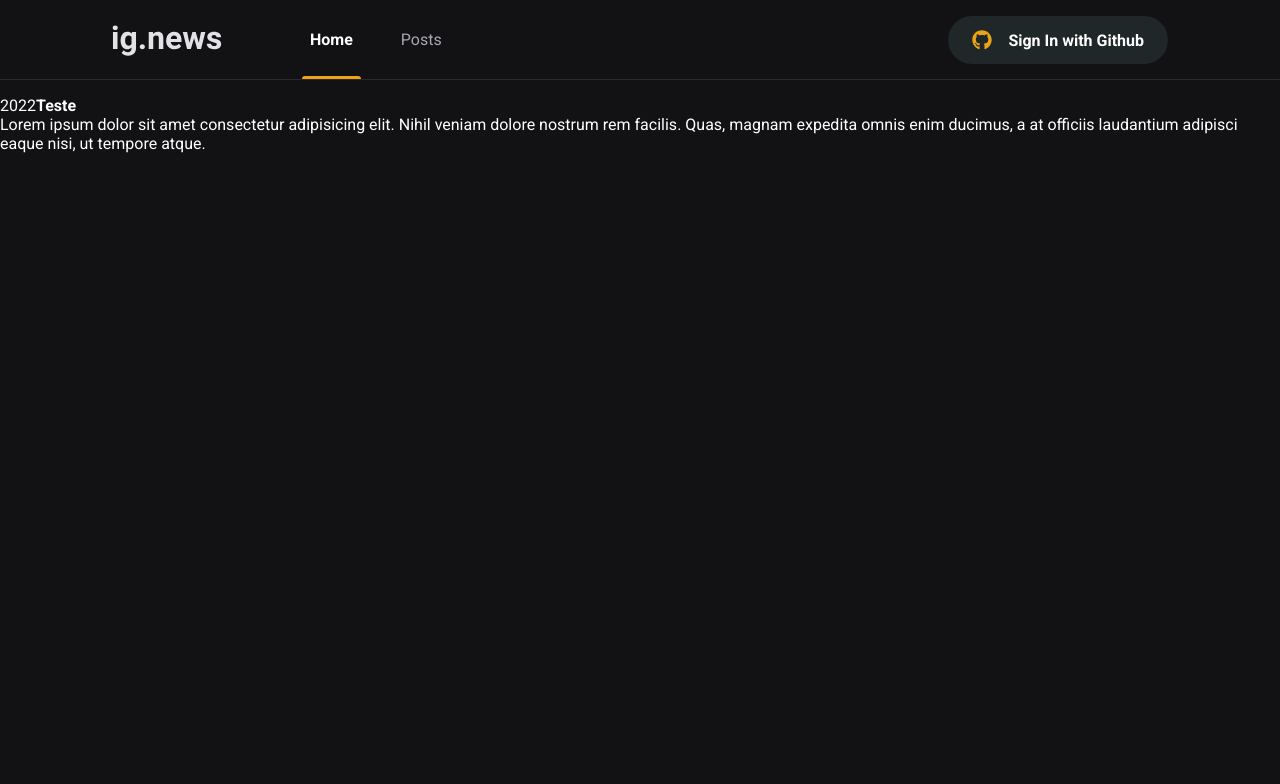
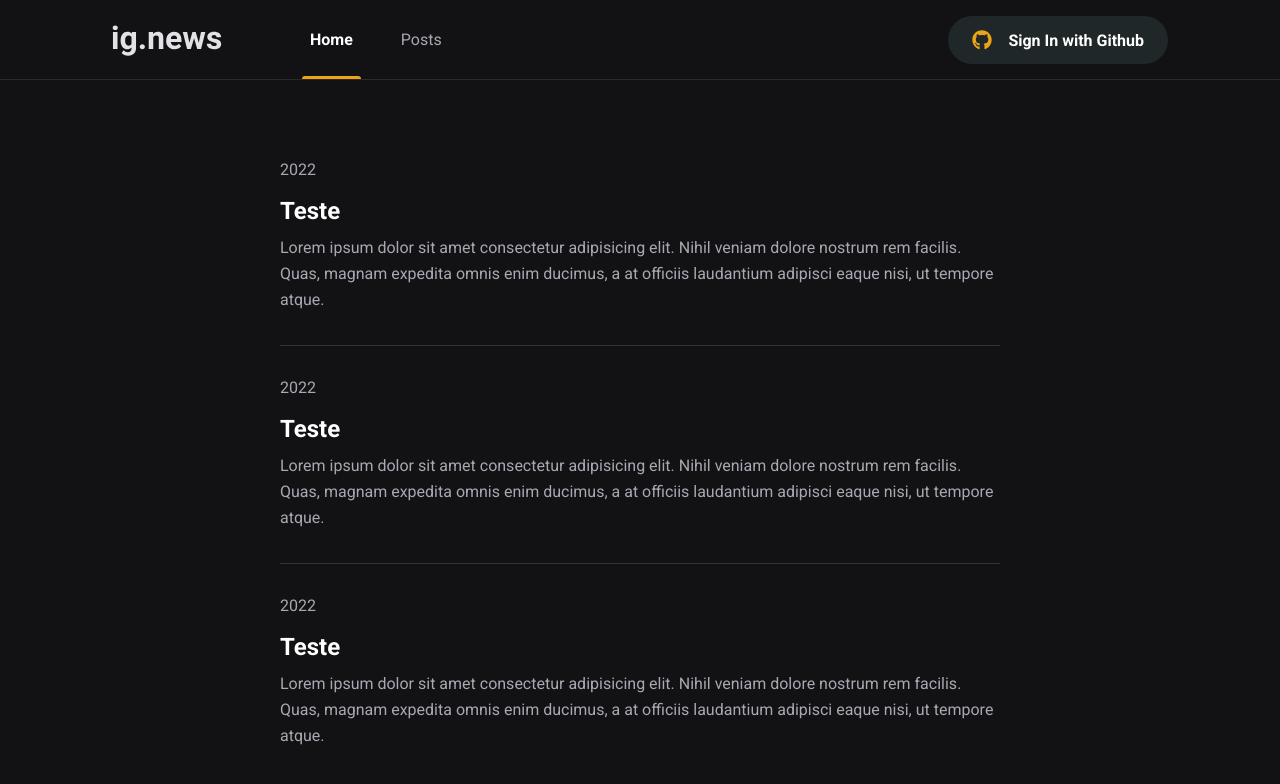
Before and after one commit to natanael-de-paulo/ignews, a Next.js app: page /posts in a window 1280 px wide. Shown: the top 784 px of the page. Built offline with nearby package versions, Linux system fonts and the light colour scheme; no server answers.

Commit message:
Estilizando e estruturando pagina de posts

```diff
--- a/src/pages/posts/index.tsx
+++ b/src/pages/posts/index.tsx
@@ -1,5 +1,5 @@
 import Head from 'next/head';
-import styles from './style.module.scss';
+import styles from './styles.module.scss';
 
 export default function Posts(){
   return (
@@ -7,14 +7,27 @@ export default function Posts(){
       <Head>
         <title>Posts | Ignews</title>
       </Head>
-      <main>
-        <div>
-          <a href="">
+      <main className={styles.container}>
+        <article className={styles.posts}>
+          <a href="#">
             <time>2022</time>
             <strong>Teste</strong>
             <p> Lorem ipsum dolor sit amet consectetur adipisicing elit. Nihil veniam dolore nostrum rem facilis. Quas, magnam expedita omnis enim ducimus, a at officiis laudantium adipisci eaque nisi, ut tempore atque. </p>
           </a>
-        </div>
+
+          <a href="#">
+            <time>2022</time>
+            <strong>Teste</strong>
+            <p> Lorem ipsum dolor sit amet consectetur adipisicing elit. Nihil veniam dolore nostrum rem facilis. Quas, magnam expedita omnis enim ducimus, a at officiis laudantium adipisci eaque nisi, ut tempore atque. </p>
+          </a>
+
+
+          <a href="#">
+            <time>2022</time>
+            <strong>Teste</strong>
+            <p> Lorem ipsum dolor sit amet consectetur adipisicing elit. Nihil veniam dolore nostrum rem facilis. Quas, magnam expedita omnis enim ducimus, a at officiis laudantium adipisci eaque nisi, ut tempore atque. </p>
+          </a>
+        </article>
       </main>
     </>
   )
--- a/src/pages/posts/styles.module.scss
+++ b/src/pages/posts/styles.module.scss
@@ -0,0 +1,49 @@
+.container{
+  max-width: 1120px;
+  margin: 0 auto;
+  padding: 0 2rem;
+}
+
+
+.posts{
+  max-width: 720px;
+  margin: 5rem auto 0;
+
+  a{
+    display: block;
+
+
+    & + a {
+      margin-top: 2rem;
+      padding-top: 2rem;
+      border-top: 1px solid var(--gray-700);
+    }
+
+    time{
+      font-size: 1rem;
+      display: flex;
+      align-items: center;
+      color: var(--gray-300);
+    }
+
+    strong{
+      display: block;
+      font-size: 1.5rem;
+      margin-top: 1rem;
+      line-height: 2rem;
+
+      transition: 0.2s;
+    }
+
+    p{
+      color: var(--gray-300);
+      margin-top: 0.5rem;
+      line-height: 1.625rem;
+    }
+
+
+    &:hover strong{
+      color: var(--yellow-500);
+    }
+  }
+}
--- a/src/styles/global.scss
+++ b/src/styles/global.scss
@@ -9,6 +9,7 @@
 
   --gray-100: #e1e1e6;
   --gray-300: #a8a8b3;
+  --gray-700: #323238;
   --gray-800: #29292e;
   --gray-850: #1f2729;
   --gray-900: #121214;
```
